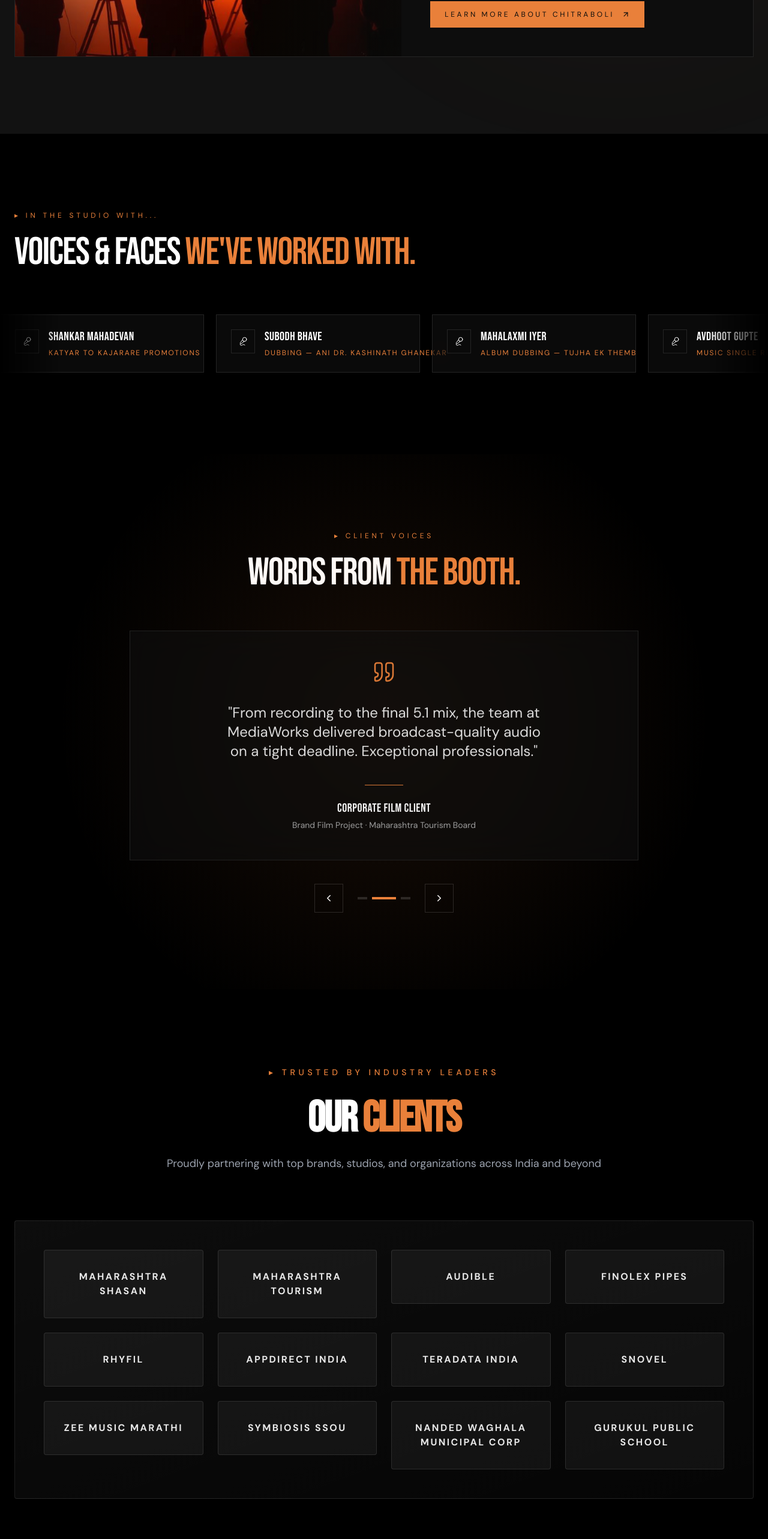
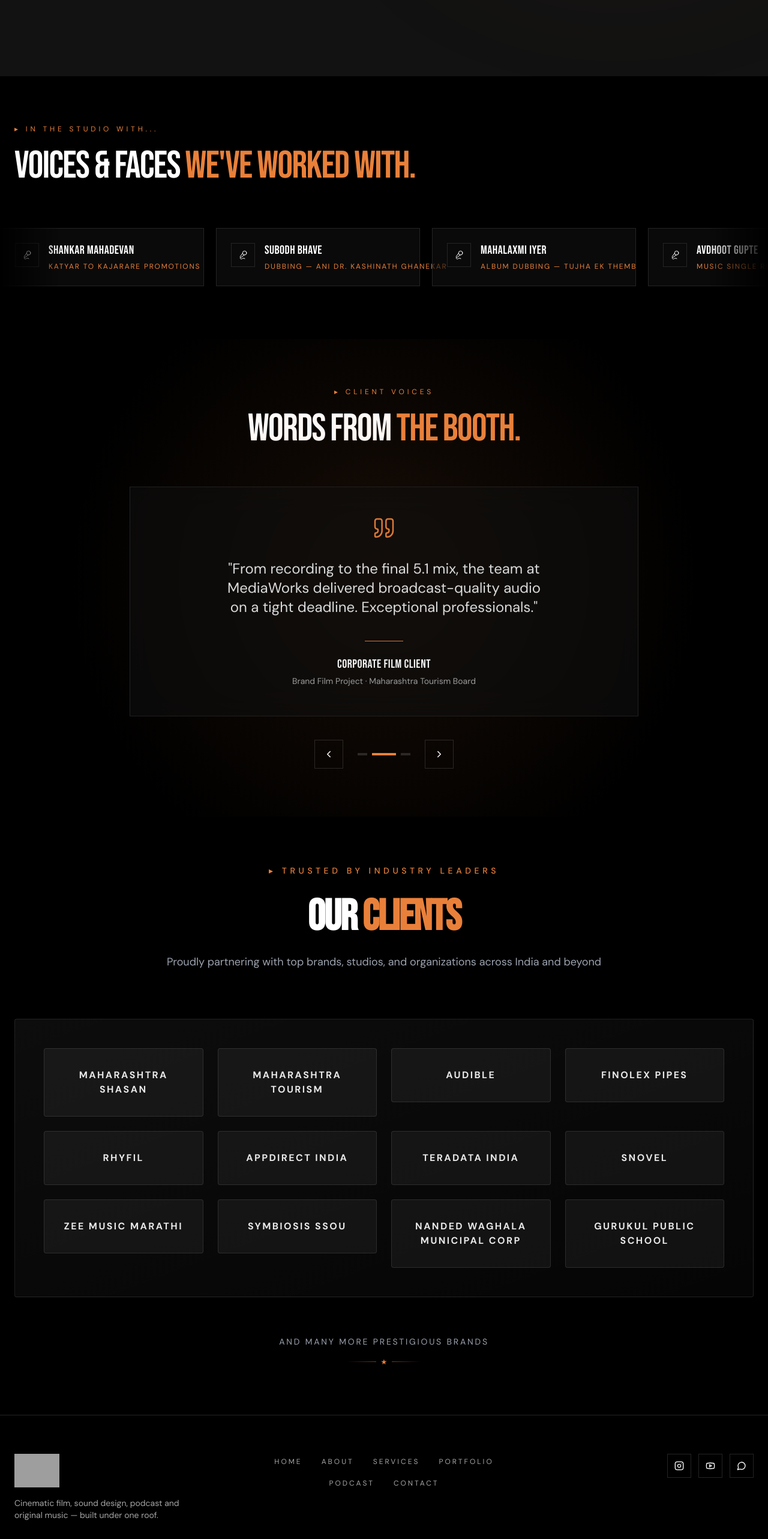
Before and after one commit to Ismail26477/media3, a React (Vite) app: page / in a window 1280 px wide. Shown: the part 4020-6585 px from the top of the page at 60% size. Built offline with nearby package versions, Linux system fonts and the light colour scheme; grey boxes are pictures that could not be loaded; the HTML template or start-up script is replaced by a standard one.

Commit message:
fix: reduce vertical spacing on About Us page
Reduce padding for all sections to improve visual flow and reduce gaps.

Co-authored-by: Ismail Sheikh <129026460+Ismail26477@users.noreply.github.com>

```diff
--- a/src/components/sections/About.tsx
+++ b/src/components/sections/About.tsx
@@ -8,7 +8,7 @@ const stats = [
 
 const About = () => {
   return (
-    <section id="about" className="relative py-32 overflow-hidden">
+    <section id="about" className="relative py-20 overflow-hidden">
       <div className="absolute -left-40 top-1/3 w-[500px] h-[500px] bg-primary/15 blur-[120px] rounded-full pointer-events-none" />
 
       <div className="container grid lg:grid-cols-2 gap-16 items-start">
--- a/src/components/sections/Clients.tsx
+++ b/src/components/sections/Clients.tsx
@@ -18,7 +18,7 @@ const clients = [
 
 const Clients = memo(() => {
   return (
-    <section className="relative py-20 md:py-32 bg-black">
+    <section className="relative py-16 md:py-20 bg-black">
       <div className="absolute inset-0 -z-10 bg-gradient-to-b from-background via-black to-black pointer-events-none" />
 
       <div className="container">
--- a/src/components/sections/Collaborations.tsx
+++ b/src/components/sections/Collaborations.tsx
@@ -36,7 +36,7 @@ const Collaborations = () => {
   const loop = [...people, ...people];
 
   return (
-    <section className="relative py-32 overflow-hidden">
+    <section className="relative py-20 overflow-hidden">
       <div className="container">
         <div className="max-w-3xl mb-16">
           <motion.p
--- a/src/components/sections/TeamSection.tsx
+++ b/src/components/sections/TeamSection.tsx
@@ -48,7 +48,7 @@ const teamMembers = [
 
 const TeamSection = () => {
   return (
-    <section className="relative py-32 overflow-hidden bg-background">
+    <section className="relative py-20 overflow-hidden bg-background">
       <div className="absolute -right-40 top-1/3 w-[500px] h-[500px] bg-primary/10 blur-[120px] rounded-full pointer-events-none" />
 
       <div className="container">
--- a/src/components/sections/Testimonials.tsx
+++ b/src/components/sections/Testimonials.tsx
@@ -39,7 +39,7 @@ const Testimonials = () => {
   const t = testimonials[i];
 
   return (
-    <section className="relative py-32 overflow-hidden">
+    <section className="relative py-20 overflow-hidden">
       <div className="absolute inset-0 bg-radial-glow opacity-40 pointer-events-none" />
       <div className="container max-w-4xl text-center">
         <p className="eyebrow mb-6">▸ Client Voices</p>
```
